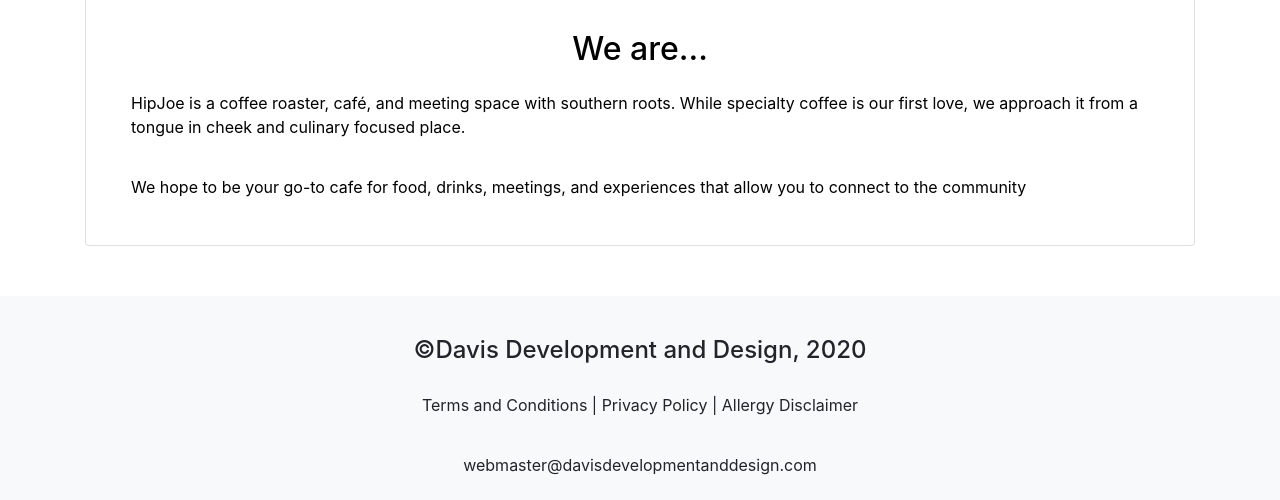
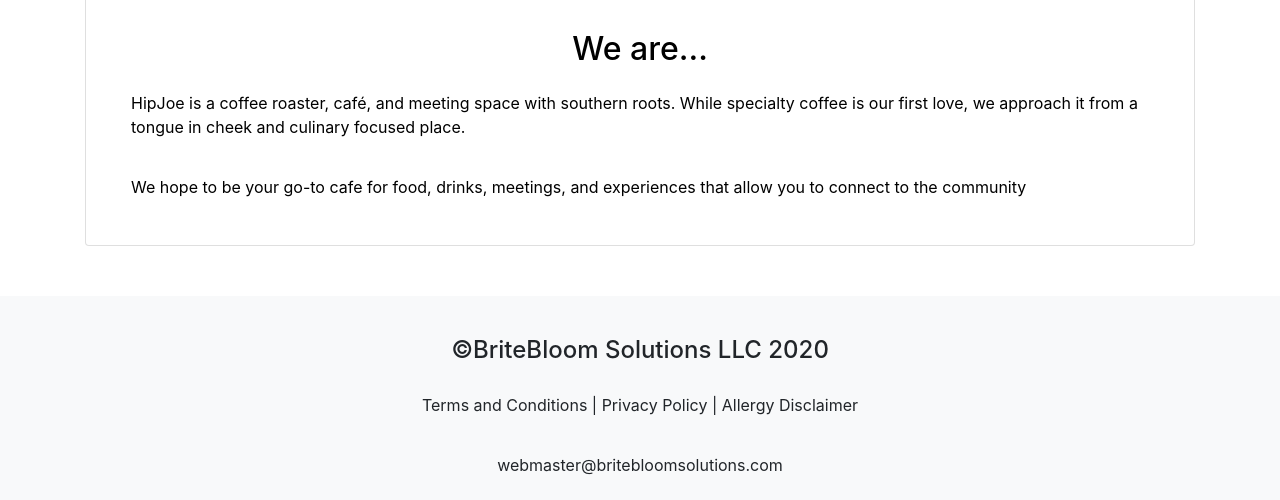
Before and after one commit to ShanelHW/HipJoe, a website: page index.html in a window 1280 px wide. Shown: the part 1483-1983 px from the top of the page. Drawn offline with nearby package versions, Linux system fonts and the light colour scheme; grey boxes are pictures that could not be loaded.

Commit message:
Update index.html

```diff
--- a/index.html
+++ b/index.html
@@ -432,11 +432,11 @@
 
 <div id="footer" class="bg-light">
     <!-- I got these buttons from simplesharebuttons.com -->
-    <h4>©Davis Development and Design, 2020</h4>
+    <h4>©BriteBloom Solutions LLC 2020</h4>
 
     <div class="">
         <p>Terms and Conditions | Privacy Policy | Allergy Disclaimer</p>
-        <p class="">webmaster@davisdevelopmentanddesign.com </p>
+        <p class="">webmaster@britebloomsolutions.com </p>
     </div>
     <div id="share-buttons" class="btn-group">
         <!-- Facebook -->
```
